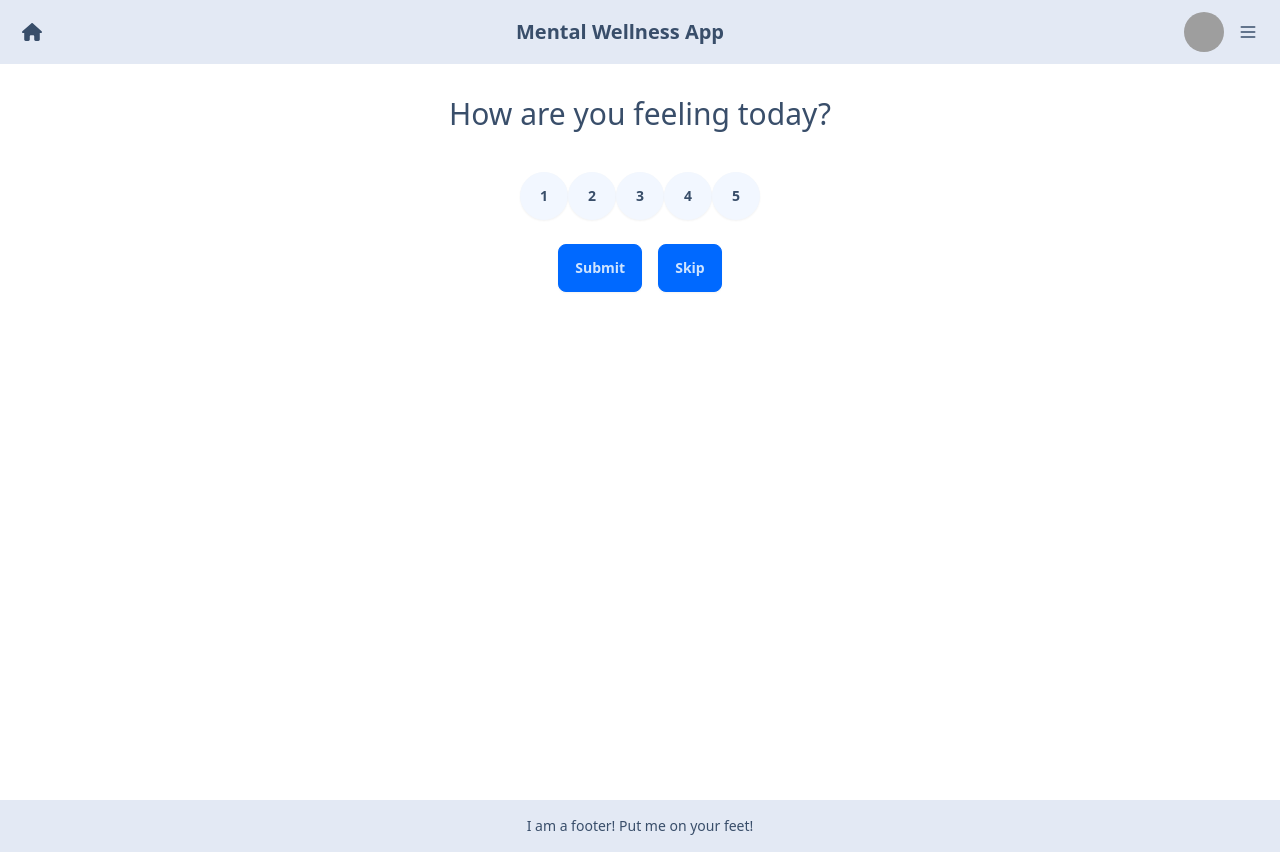
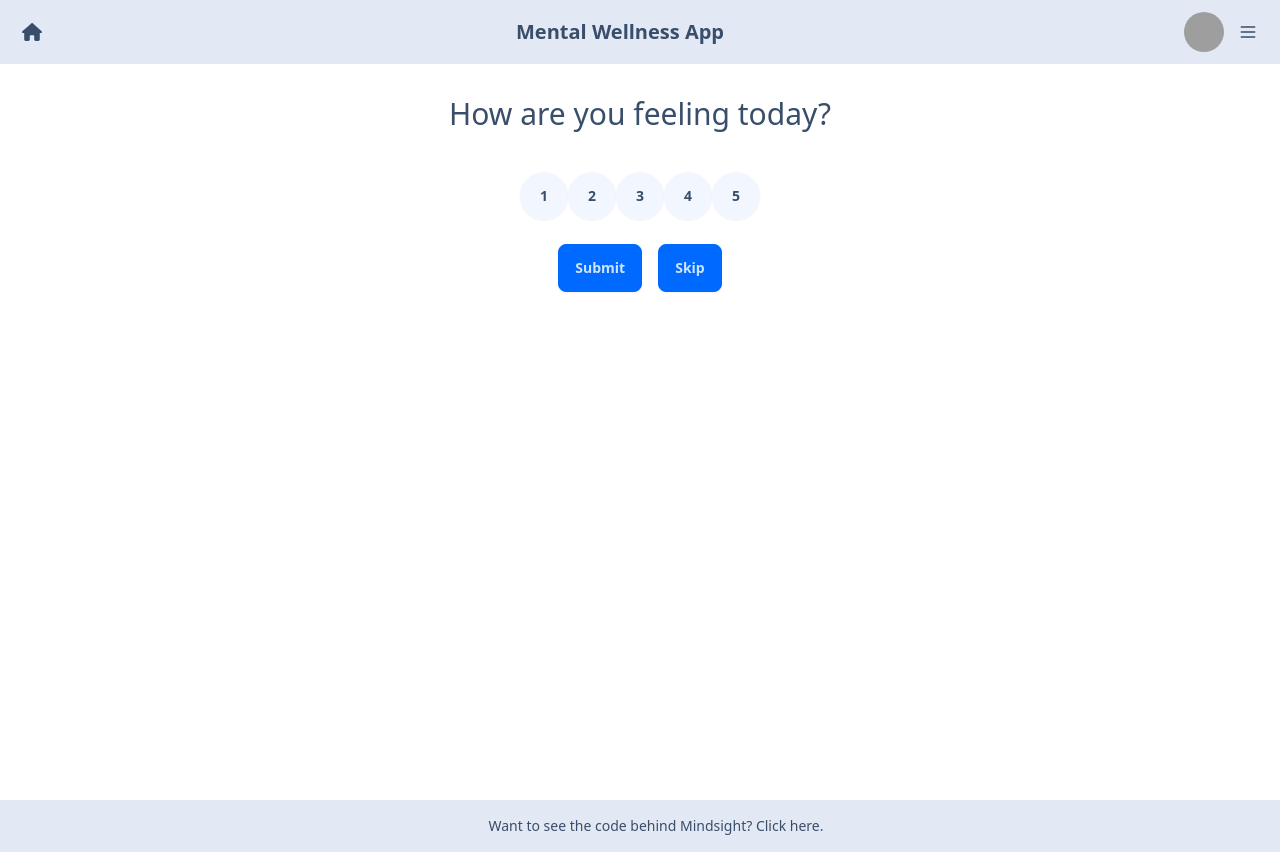
Before and after one commit to Adlantia/mental-wellness-app, a Next.js app in the folder frontend/: page /mood in a window 1280 px wide. Built offline with nearby package versions, Linux system fonts and the light colour scheme; grey boxes are pictures that could not be loaded.

Commit message:
Added link to footer

```diff
--- a/frontend/src/app/Footer.tsx
+++ b/frontend/src/app/Footer.tsx
@@ -2,7 +2,7 @@ export function Footer () {
     return (
         <footer className="footer footer-center p-4 bg-base-300 text-base-content">
             <aside>
-                <p>I am a footer! Put me on your feet!</p>
+                <a className="hover:text-sky-500 pl-8 hover:underline" href="https://github.com/Adlantia/mental-wellness-app">Want to see the code behind Mindsight? Click here.</a>
             </aside>
         </footer>
     )
```
